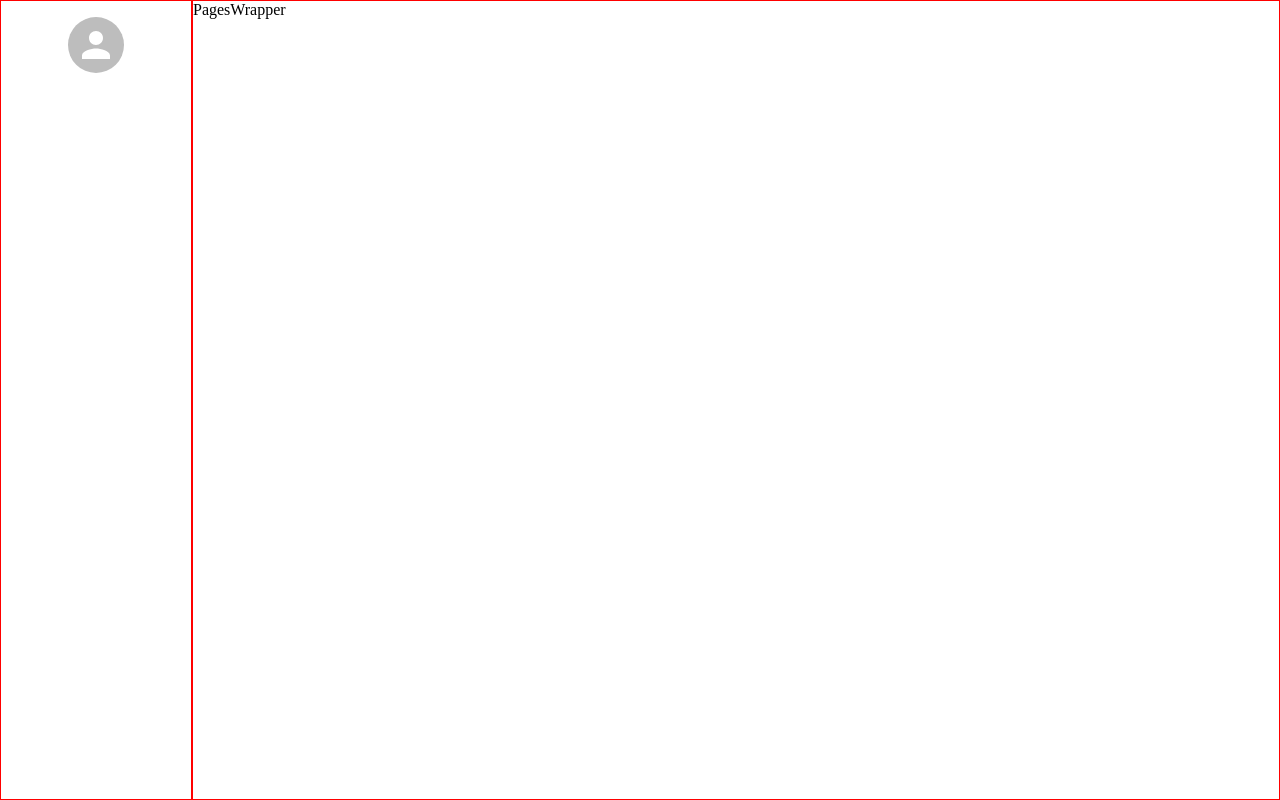
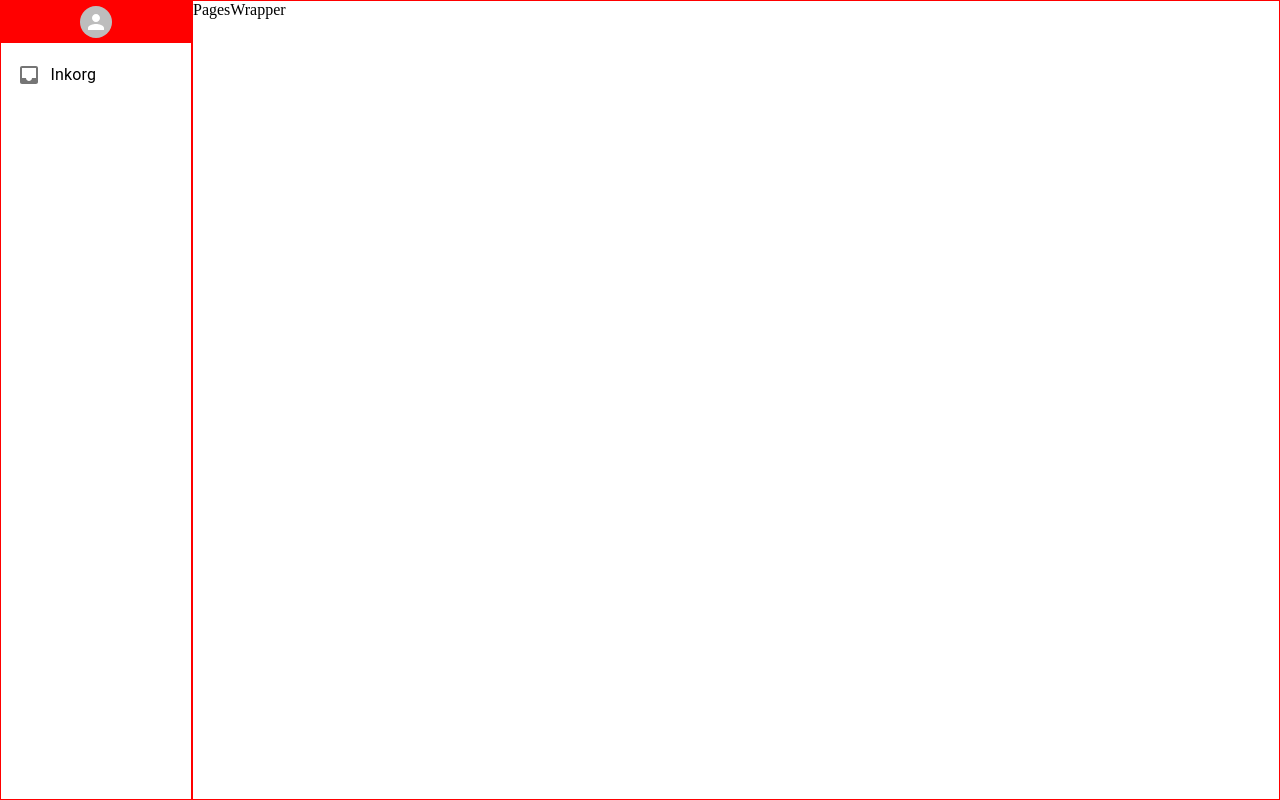
Before and after one commit to A-ForssmanP/InteractWithSchool, a React (Vite) app in the folder frontend/: page / in a window 1280 px wide. Built offline with nearby package versions, Linux system fonts and the light colour scheme.

Commit message:
Menu & navigation
Working with the menu and navigation. Adding a account menu that opens up when clicked and a list with navigation options.

```diff
--- a/frontend/package.json
+++ b/frontend/package.json
@@ -12,6 +12,7 @@
   "dependencies": {
     "@emotion/react": "^11.11.4",
     "@emotion/styled": "^11.11.5",
+    "@mui/icons-material": "^5.15.15",
     "@mui/material": "^5.15.15",
     "react": "^18.2.0",
     "react-dom": "^18.2.0"
--- /dev/null
+++ b/frontend/src/components/accountMenu/AccountMenu.jsx
@@ -0,0 +1,106 @@
+import * as React from "react";
+import Box from "@mui/material/Box";
+import Avatar from "@mui/material/Avatar";
+import Menu from "@mui/material/Menu";
+import MenuItem from "@mui/material/MenuItem";
+import ListItemIcon from "@mui/material/ListItemIcon";
+import Divider from "@mui/material/Divider";
+import IconButton from "@mui/material/IconButton";
+import Typography from "@mui/material/Typography";
+import Tooltip from "@mui/material/Tooltip";
+import PersonAdd from "@mui/icons-material/PersonAdd";
+import Settings from "@mui/icons-material/Settings";
+import Logout from "@mui/icons-material/Logout";
+
+export default function AccountMenu() {
+  const [anchorEl, setAnchorEl] = React.useState(null);
+  const open = Boolean(anchorEl);
+  const handleClick = (event) => {
+    setAnchorEl(event.currentTarget);
+  };
+  const handleClose = () => {
+    setAnchorEl(null);
+  };
+  return (
+    <React.Fragment>
+      <Box
+        sx={{ display: "flex", alignItems: "center", textAlign: "center" }}
+        bgcolor="red"
+      >
+        <Tooltip title="Account settings">
+          <IconButton
+            onClick={handleClick}
+            size="small"
+            sx={{ margin: "0 auto" }}
+            aria-controls={open ? "account-menu" : undefined}
+            aria-haspopup="true"
+            aria-expanded={open ? "true" : undefined}
+          >
+            <Avatar sx={{ width: 32, height: 32 }}></Avatar>
+          </IconButton>
+        </Tooltip>
+      </Box>
+      <Menu
+        anchorEl={anchorEl}
+        id="account-menu"
+        open={open}
+        onClose={handleClose}
+        onClick={handleClose}
+        PaperProps={{
+          elevation: 0,
+          sx: {
+            overflow: "visible",
+            filter: "drop-shadow(0px 2px 8px rgba(0,0,0,0.32))",
+            mt: 1.5,
+            "& .MuiAvatar-root": {
+              width: 32,
+              height: 32,
+              ml: -0.5,
+              mr: 1,
+            },
+            "&::before": {
+              content: '""',
+              display: "block",
+              position: "absolute",
+              top: 0,
+              right: 14,
+              width: 10,
+              height: 10,
+              bgcolor: "background.paper",
+              transform: "translateY(-50%) rotate(45deg)",
+              zIndex: 0,
+            },
+          },
+        }}
+        transformOrigin={{ horizontal: "right", vertical: "top" }}
+        anchorOrigin={{ horizontal: "right", vertical: "bottom" }}
+      >
+        <MenuItem onClick={handleClose}>
+          <Avatar /> Profile
+        </MenuItem>
+        <MenuItem onClick={handleClose}>
+          <Avatar /> My account
+        </MenuItem>
+        <Divider />
+        <MenuItem onClick={handleClose}>
+          <ListItemIcon>
+            <PersonAdd fontSize="small" />
+          </ListItemIcon>
+          Add another account
+        </MenuItem>
+        <MenuItem onClick={handleClose}>
+          <ListItemIcon>
+            <Settings fontSize="small" />
+          </ListItemIcon>
+          Settings
+        </MenuItem>
+        <MenuItem onClick={handleClose}>
+          <ListItemIcon>
+            <Logout fontSize="small" />
+          </ListItemIcon>
+          Logout
+        </MenuItem>
+      </Menu>
+    </React.Fragment>
+  );
+}
--- a/frontend/src/components/menu/Menu.jsx
+++ b/frontend/src/components/menu/Menu.jsx
@@ -1,12 +1,14 @@
 import Box from "@mui/material/Box";
-import Avatar from "@mui/material/Avatar";
+import AccountMenu from "../accountMenu/AccountMenu";
+import NavList from "../navList/NavList";
 
 function Menu() {
   return (
     <Box component="aside" border="1px solid red" minWidth="15%">
-      <Avatar
-        sx={{ margin: "1rem auto 0 auto", width: "56px", height: "56px" }}
-      ></Avatar>
+      <Box component="nav">
+        <AccountMenu />
+        <NavList />
+      </Box>
     </Box>
   );
 }
--- /dev/null
+++ b/frontend/src/components/navList/NavList.jsx
@@ -0,0 +1,19 @@
+import List from "@mui/material/List";
+import NavListItem from "../navListItem/NavListItem";
+import InboxIcon from "@mui/icons-material/Inbox";
+
+function NavList() {
+  const listItems = [
+    { id: crypto.randomUUID, text: "Inkorg", ikon: <InboxIcon /> },
+  ];
+
+  return (
+    <List>
+      {listItems.map((item) => {
+        return <NavListItem key={item.id} item={item} />;
+      })}
+    </List>
+  );
+}
+
+export default NavList;
--- /dev/null
+++ b/frontend/src/components/navListItem/NavListItem.jsx
@@ -0,0 +1,17 @@
+import ListItem from "@mui/material/ListItem";
+import { ListItemIcon, ListItemText, ListItemButton } from "@mui/material";
+
+function NavListItem({ item }) {
+  return (
+    <ListItem disablePadding>
+      <ListItemButton>
+        <ListItemIcon sx={{ minWidth: "0", marginRight: ".6rem" }}>
+          {item.ikon}
+        </ListItemIcon>
+        <ListItemText primary={item.text} />
+      </ListItemButton>
+    </ListItem>
+  );
+}
+
+export default NavListItem;
--- a/frontend/src/components/pagesWrapper/PagesWrapper.jsx
+++ b/frontend/src/components/pagesWrapper/PagesWrapper.jsx
@@ -2,7 +2,7 @@ import Box from "@mui/material/Box";
 
 function PagesWrapper() {
   return (
-    <Box border="1px solid red" minWidth="85%">
+    <Box component="main" border="1px solid red" minWidth="85%">
       PagesWrapper
     </Box>
   );
```
Also changed, not shown: 1 other file (tests, documents, lock files or other folders).
